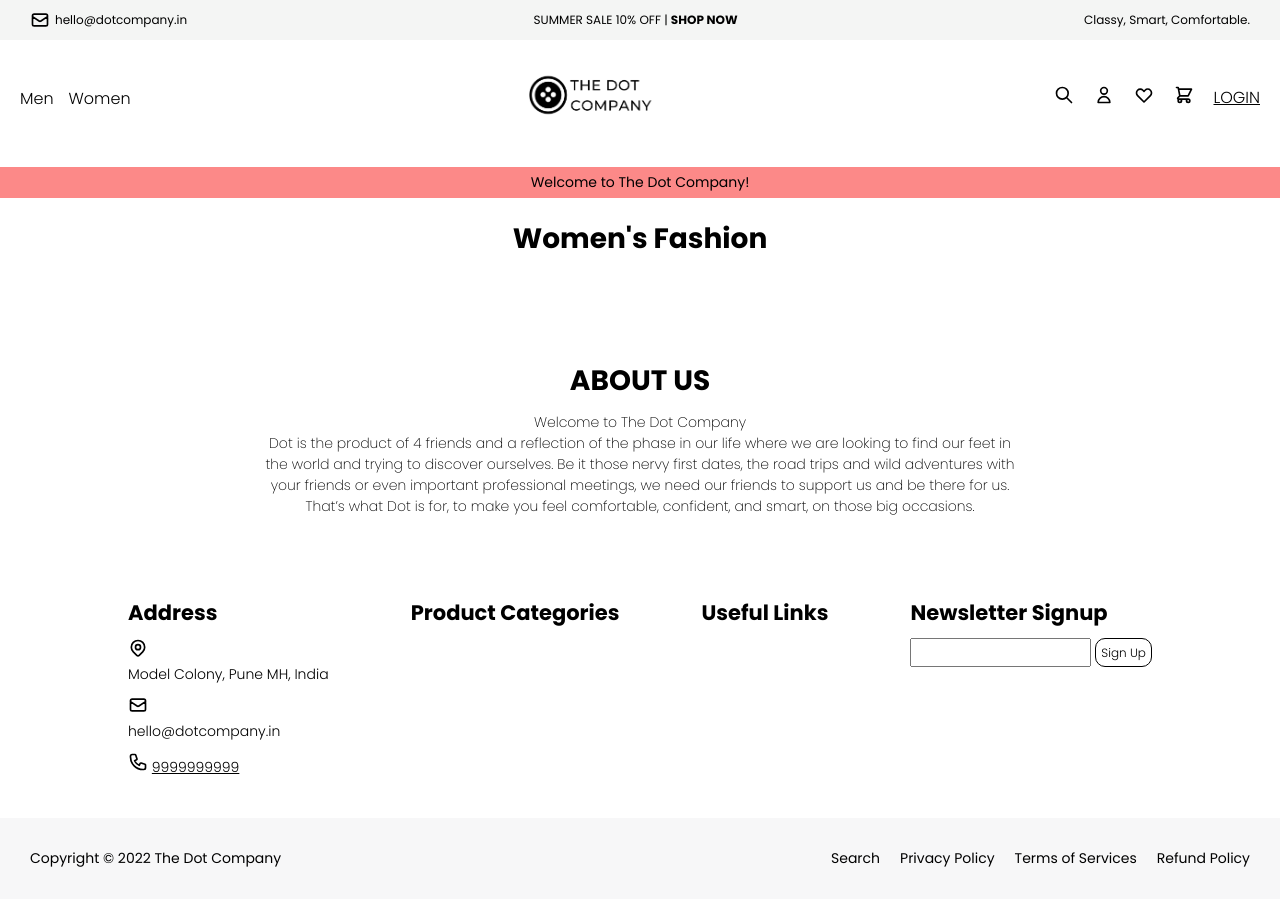
After one commit to nishanthkc/EComm, a Django app: page /collections/women in a window 1280 px wide. The commit adds this page. Run offline with Django 3.2, Linux system fonts and the light colour scheme; data that the repository does not hold is empty.

Commit message:
added mens and womens sections
added mens and womens sections. added filter_tags attr in Product Table

```diff
--- a/exp/models.py
+++ b/exp/models.py
@@ -38,6 +38,7 @@
     product_status = models.BooleanField(default=False, help_text='0=default, 1=hidden')
     product_trending = models.BooleanField(default=False, help_text='0=default, 1=trending')
     created_at = models.DateTimeField(auto_now_add=True)
+    filter_tags = models.CharField(max_length=100, null=False, blank=False)
 
 
 
--- a/exp/static/exp/css/style.css
+++ b/exp/static/exp/css/style.css
@@ -249,3 +249,5 @@
   text-decoration: none;
   color: black;
 }
+
+/* my addition */
--- a/exp/templates/exp/home.html
+++ b/exp/templates/exp/home.html
@@ -13,7 +13,7 @@
   {% for cat in catg %}
   <!-- Category -->
   <div class="product-headings">
-    <a href="{% url 'exp:product_list' cat.id %}" class="no_style"><p class="primary-heading">{{ cat.name }}</p></a>
+    <a href="{% url 'exp:product_list' cat.id %}" class="no_style"  style="color: black;text-decoration: none;"><p class="primary-heading">{{ cat.name }}</p></a>
     <p>--------</p>
     <p class="secondary-heading">{{ cat.description }}</p>
   </div>
--- a/exp/templates/exp/test.html
+++ b/exp/templates/exp/test.html
@@ -62,11 +62,12 @@
       </div>
       <div class="nav-left">
         <ul class="nav-lists">
-          <a href="#"><li>Men</li></a>
-          <a href="#"><li>Women</li></a>
+          <a href="{% url 'exp:men' %}"><li>Men</li></a>
+          <a href="{% url 'exp:women' %}"><li>Women</li></a>
+          <!--
           <a href="#"><li>T-shirts</li></a>
           <a href="#"><li>Wallets</li></a>
-          <a href="#"><li>Caps</li></a>
+          <a href="#"><li>Caps</li></a> -->
         </ul>
       </div>
       <a href="{% url 'exp:test' %}"><img src="{% static 'exp/images/logo.png' %}" alt="logo" class="logo-img" height="50px"/></a>
--- /dev/null
+++ b/exp/templates/exp/women.html
@@ -0,0 +1,19 @@
+{% extends "exp/test.html" %}
+{% load static %}
+
+{% block content %}
+    <div class="product-headings">
+        <a href="#" class="no_style" style="color: black;text-decoration: none;"><p class="primary-heading">Women's Fashion</p></a>
+    </div>
+    <div class="product-container">
+        {% for product in products %}
+          <div class="card">
+            <a href="{% url 'exp:product_detail' product.id %}"
+              ><img src="{{product.product_image_1.url}}" alt="card-preview" class="card-image"
+            /></a>
+            <p class="primary-des">{{ product.product_name }}</p>
+            <p class="secondary-des">Rs. {{ product.selling_price }}</p>
+          </div>
+        {% endfor %}
+      </div>
+{% endblock %}
--- a/exp/urls.py
+++ b/exp/urls.py
@@ -16,6 +16,9 @@
     path('test/', views.TestView.as_view(), name='test'),
     path('cart/', views.CartView.as_view(), name='cart'),
     path('wishlist/', views.WishlistView.as_view(), name='wishlist'),
+    path('collections/men', views.MenView.as_view(), name='men'),
+    path('collections/women', views.WomenView.as_view(), name='women'),
+
 
     path('main/add_to_cart', views.add_to_cart, name='add_to_cart'),
     path('cart/remove_from_cart', views.remove_from_cart, name='remove_from_cart'),
--- a/exp/views.py
+++ b/exp/views.py
@@ -81,6 +81,19 @@
         wishlist = Wishlist.objects.filter(user=request.user)
         ctx = {'wishlist':wishlist}
         return render(request, 'exp/wishlist.html', ctx)
+
+class MenView(View):
+    def get(self, request):
+        products = Product.objects.filter(filter_tags='men')
+        ctx = {'products':products}
+        return render(request, 'exp/men.html', ctx)
+
+class WomenView(View):
+    def get(self, request):
+        products = Product.objects.filter(filter_tags='women')
+        ctx = {'products':products}
+        return render(request, 'exp/women.html', ctx)
+
 
 
 
```
Also changed, not shown: exp/templates/exp/men.html (added, +19 -0 lines), exp/migrations/0005_product_filter_tags.py (added).
